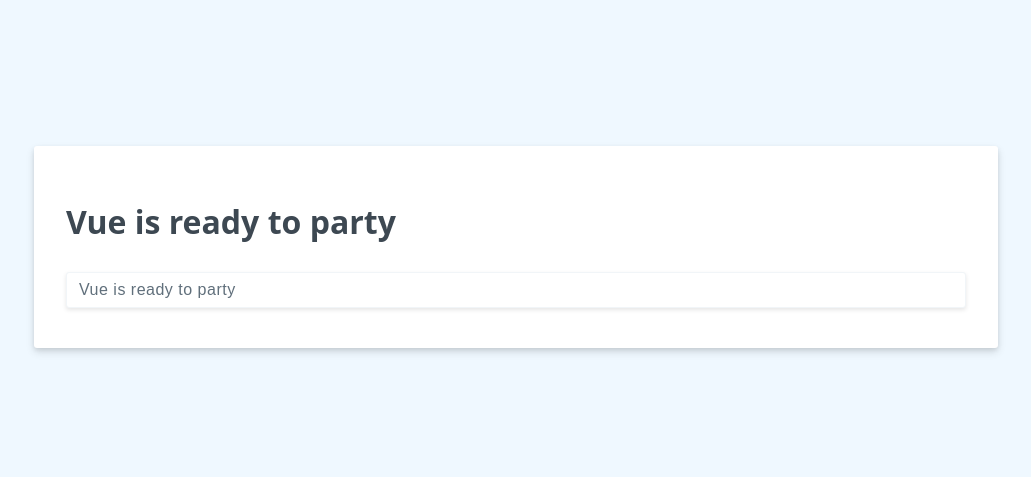
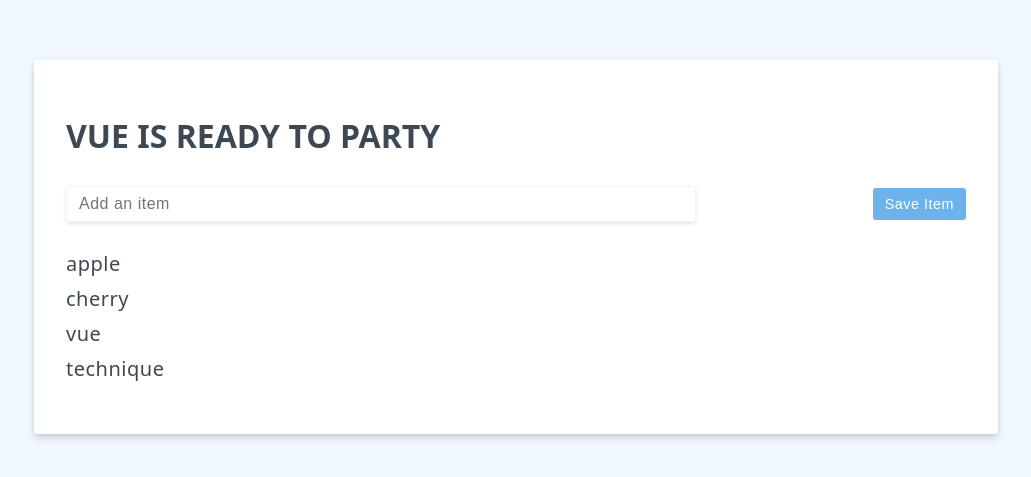
Before and after one commit to 49AARON/Vue101, a plain HTML site: page Vue todo/index.html in a window 1280 px wide. Shown: the part 153-630 px from the top of the page, without its empty margins (124-1155 px from the left). Drawn offline with nearby package versions, Linux system fonts and the light colour scheme.

Commit message:
add Input newItems

```diff
--- a/Vue todo/index.html
+++ b/Vue todo/index.html
@@ -7,9 +7,15 @@
     </head>
     <body>
         <div id="shopping-list">
-            <h1>{{ header }}</h1>
-            <input v-model="header">
+            <h1>{{ header.toLocaleUpperCase() }}</h1>
+            <div class="add-item-form">
+                <input v-model="newItem" type="text" placeholder="Add an item" @keyup.enter="items.push(newItem)">
+                <button class="btn btn-primary" @click="items.push(newItem)">Save Item</button>
+            </div>            <ul>
+                <li v-for="item in items">{{ item }}</li>
+            </ul>
         </div>
+
 
         <script src="https://unpkg.com/vue"></script>
         <script>
@@ -17,6 +23,12 @@
                 el: '#shopping-list',
                 data: {
                     header: 'Vue is ready to party',
+                    newItem: '',
+                    items: [
+                        'apple',
+                        'cherry',
+                        'vue','technique'
+                    ]
                 }
             })
         </script>
```
